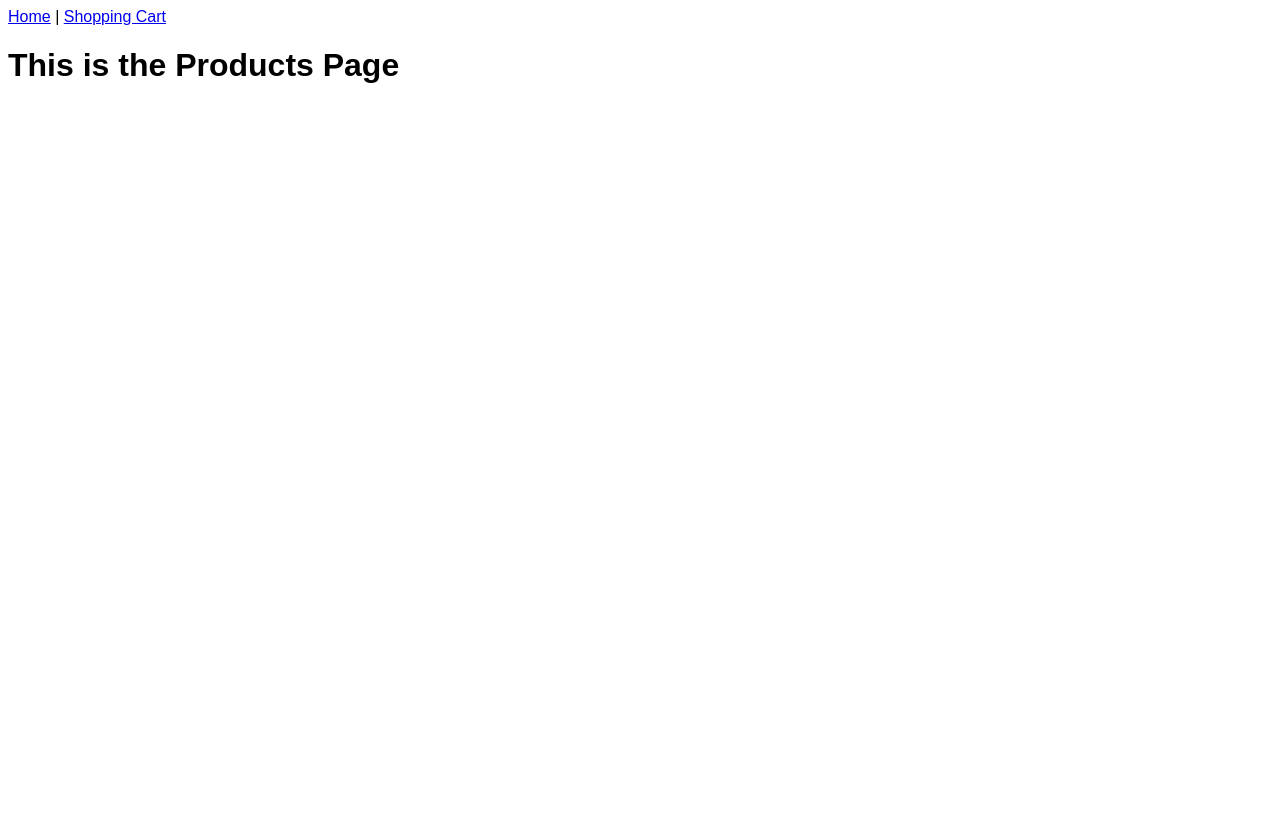
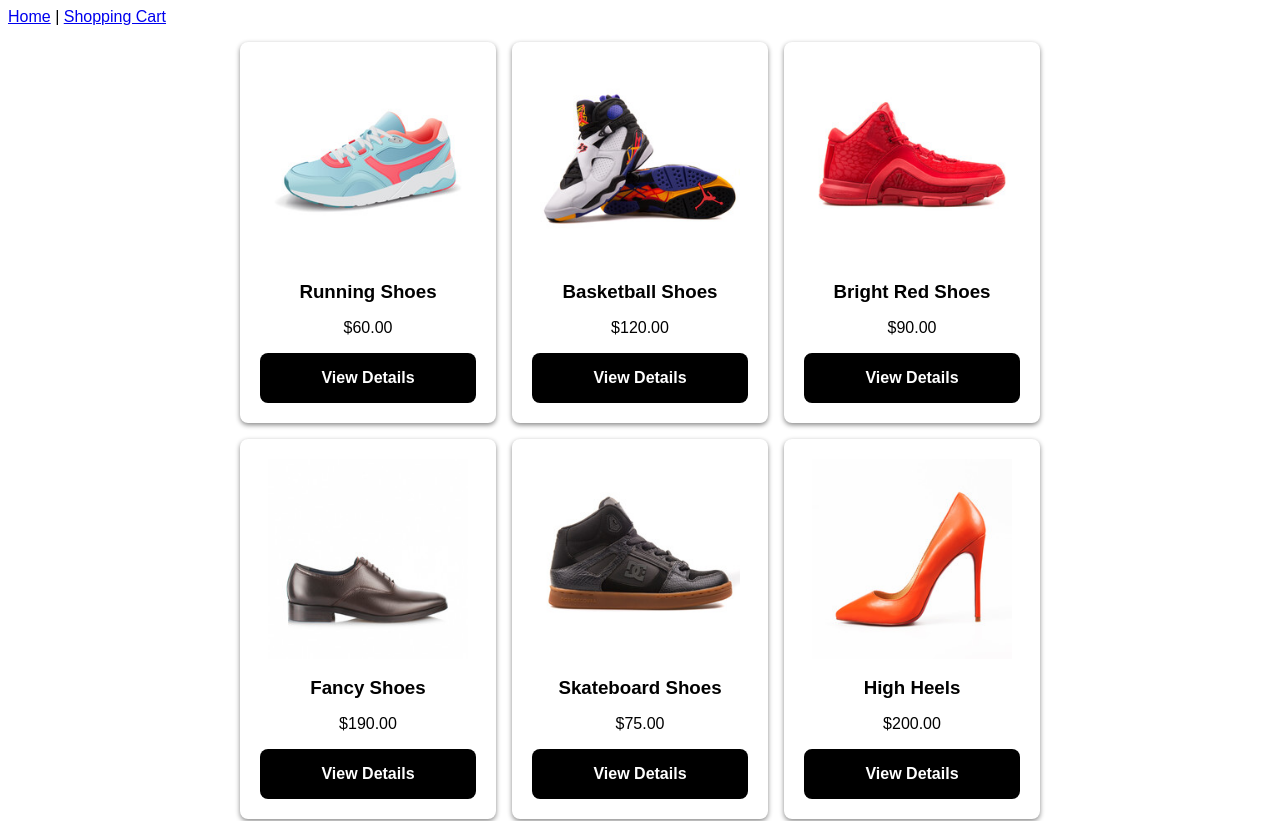
Before and after one commit to BenjaminKyhn/vue-full-stack, a Vue app in the folder frontend/: page /products in a window 1280 px wide. Shown: the top 821 px of the page. Before the commit the page ends 800 px from the top, so only its background shows below. Built offline with nearby package versions, Linux system fonts and the light colour scheme.

Commit message:
part 1-6

```diff
--- a/frontend/src/views/ProductsPage.vue
+++ b/frontend/src/views/ProductsPage.vue
@@ -1,10 +1,32 @@
 <template>
-    <h1>This is the Products Page</h1>
+    <div id="page-wrap">
+        <div class="grid-wrap">
+            <div
+                    class="product-item"
+                    v-for="product in products"
+                    :key="product.id"
+            >
+                <img v-bind:src="product.imageUrl"/>
+                <h3 class="product-name">{{product.name}}</h3>
+                <p class="product-price">${{product.price}}</p>
+                <router-link v-bind:to="'/products/' + product.id">
+                    <button>View Details</button>
+                </router-link>
+            </div>
+        </div>
+    </div>
 </template>
 
 <script>
+    import {products} from "../fake-data";
+
     export default {
-        name: "ProductsPage"
+        name: "ProductsPage",
+        data() {
+            return {
+                products
+            }
+        }
     }
 </script>
 
```
